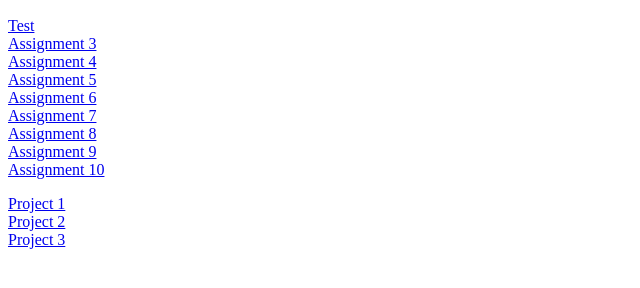
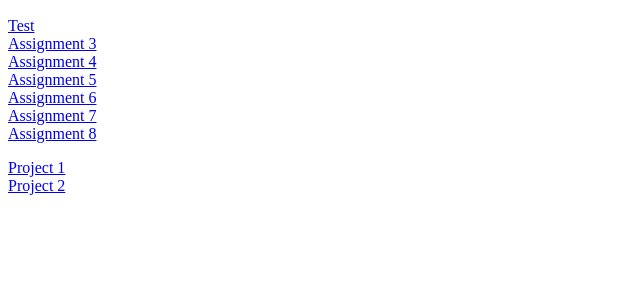
Before and after one commit to ChristoffSomm/web-dev-hw, a plain HTML site: page index.html in a window 1280 px wide. Shown: the part 110-398 px from the top of the page, without its empty margins (0-640 px from the left). Drawn offline with Linux system fonts and the light colour scheme.

Commit message:
Added to index

```diff
--- a/index.html
+++ b/index.html
@@ -17,15 +17,12 @@
       <a href="./assignment-5/index.html">Assignment 5</a><br />
       <a href="./assignment-6/index.html">Assignment 6</a><br />
       <a href="./assignment-7/index.html">Assignment 7</a><br />
-      <a href="...">Assignment 8</a><br />
-      <a href="...">Assignment 9</a><br />
-      <a href="...">Assignment 10</a>
+      <a href="./assignment-8/index.html">Assignment 8</a><br />
     </p>
 
     <p>
       <a href="./project-1/index.html">Project 1</a><br />
       <a href="./project-2/index.html">Project 2</a><br />
-      <a href="...">Project 3</a>
     </p>
 
   </body>
```
